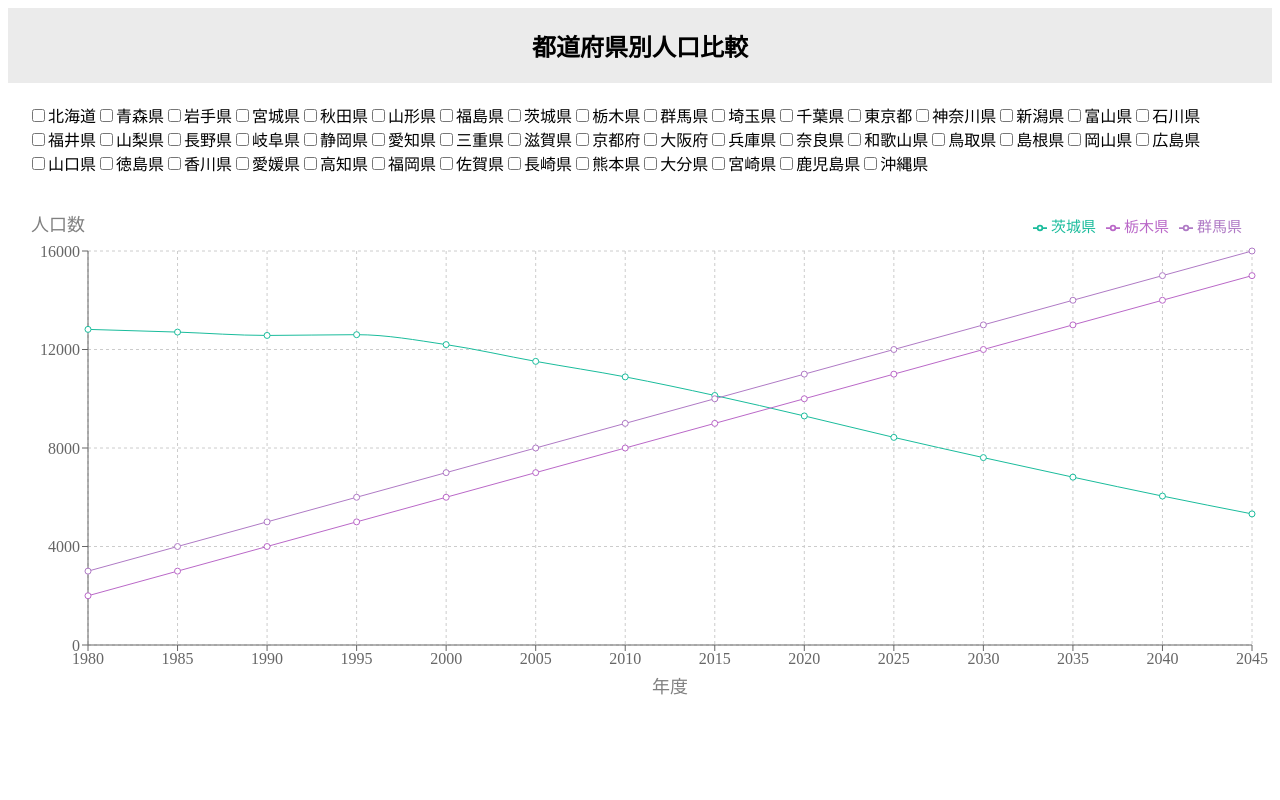
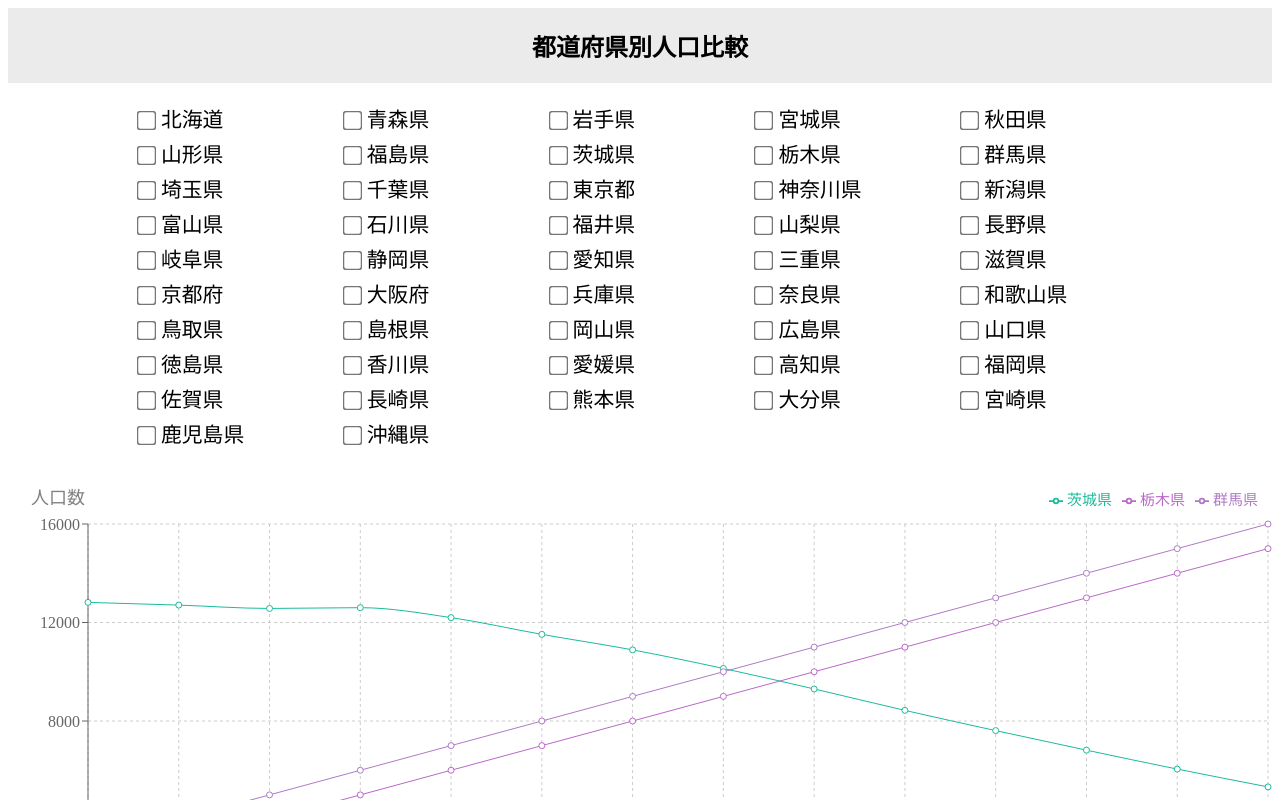
Before and after one commit to 6mile0/yumemi_frontend_test, a React (Vite) app: page / in a window 1280 px wide. Shown: the top 800 px of the page. Built offline with nearby package versions, Linux system fonts and the light colour scheme.

Commit message:
fix: レスポンシブ化を実施

```diff
--- a/src/components/CheckBox/CheckBox.module.css
+++ b/src/components/CheckBox/CheckBox.module.css
@@ -1,7 +1,18 @@
 .label {
-  display: inline-block;
-  position: relative;
   cursor: pointer;
-  font-size: 1rem;
   user-select: none;
+  font-size: 1.3rem;
+
+  input[type="checkbox"] {
+    transform: scale(1.5);
+    margin-right: 0.5rem;
+  }
+
+  @media screen and (max-width: 1024px) {
+    font-size: 1rem;
+  }
+
+  @media screen and (max-width: 768px) {
+    font-size: 1rem;
+  }
 }
--- a/src/components/CheckBox/CheckBox.tsx
+++ b/src/components/CheckBox/CheckBox.tsx
@@ -12,7 +12,7 @@ const CheckBox: React.FC<CheckBoxProps> = ({
 }: CheckBoxProps) => {
   return (
     <label className={styles.label}>
-      <input className={styles.input} type="checkbox" onChange={onChange} />
+      <input type="checkbox" onChange={onChange} />
       {label}
     </label>
   );
--- a/src/components/PrefectureSelector/PrefectureSelector.module.css
+++ b/src/components/PrefectureSelector/PrefectureSelector.module.css
@@ -1,3 +1,39 @@
 .container {
-  padding: 20px;
+  padding: 0 10%;
+  margin: 20px 0 20px 0;
+
+  @media screen and (max-width: 768px) {
+    padding: 0 5%;
+  }
+
+  @media screen and (max-width: 320px) {
+    padding: 0 2%;
+  }
 }
+
+.prefectureList {
+  display: grid;
+  grid-template-columns: repeat(6, 1fr);
+  gap: 5px;
+  justify-content: center;
+
+  @media screen and (max-width: 1300px) {
+    grid-template-columns: repeat(5, minmax(140px, 1fr));
+    gap: 5px;
+  }
+
+  @media screen and (max-width: 768px) {
+    grid-template-columns: repeat(4, 1fr);
+    gap: 5px;
+  }
+
+  @media screen and (max-width: 480px) {
+    grid-template-columns: repeat(3, minmax(60px, 1fr));
+    gap: 5px;
+  }
+
+  @media screen and (max-width: 320px) {
+    grid-template-columns: repeat(2, minmax(20px, 1fr));
+    gap: 2px;
+  }
+}
--- a/src/components/PrefectureSelector/PrefectureSelector.tsx
+++ b/src/components/PrefectureSelector/PrefectureSelector.tsx
@@ -197,6 +197,7 @@ const data: Prefecture[] = [
 const PrefectureSelector: React.FC = () => {
   return (
     <div className={styles.container}>
+      <div className={styles.prefectureList}>
         {data.map((prefecture) => (
           <CheckBox
             key={prefecture.prefCode}
@@ -205,6 +206,7 @@ const PrefectureSelector: React.FC = () => {
           />
         ))}
       </div>
+    </div>
   );
 };
 
--- /dev/null
+++ b/src/pages/TopPage.module.css
@@ -0,0 +1,15 @@
+.container {
+  margin: 0 auto;
+
+  @media screen and (min-width: 320px) {
+    width: 100%;
+  }
+
+  @media screen and (min-width: 768px) {
+    width: 768px;
+  }
+
+  @media screen and (min-width: 1280px) {
+    width: 1280px;
+  }
+}
--- a/src/pages/TopPage.tsx
+++ b/src/pages/TopPage.tsx
@@ -1,13 +1,17 @@
 import Header from "../components/Header/Header";
 import PopulationGraphView from "../components/PopulationGraphView/PopulationGraphView";
 import PrefectureSelector from "../components/PrefectureSelector/PrefectureSelector";
+
+import styles from "./TopPage.module.css";
 
 const TopPage: React.FC = () => {
   return (
     <>
       <Header />
-      <PrefectureSelector />
-      <PopulationGraphView />
+      <div className={styles.container}>
+        <PrefectureSelector />
+        <PopulationGraphView />
+      </div>
     </>
   );
 };
```
Lines whose indentation alone changed are shown as unchanged.
